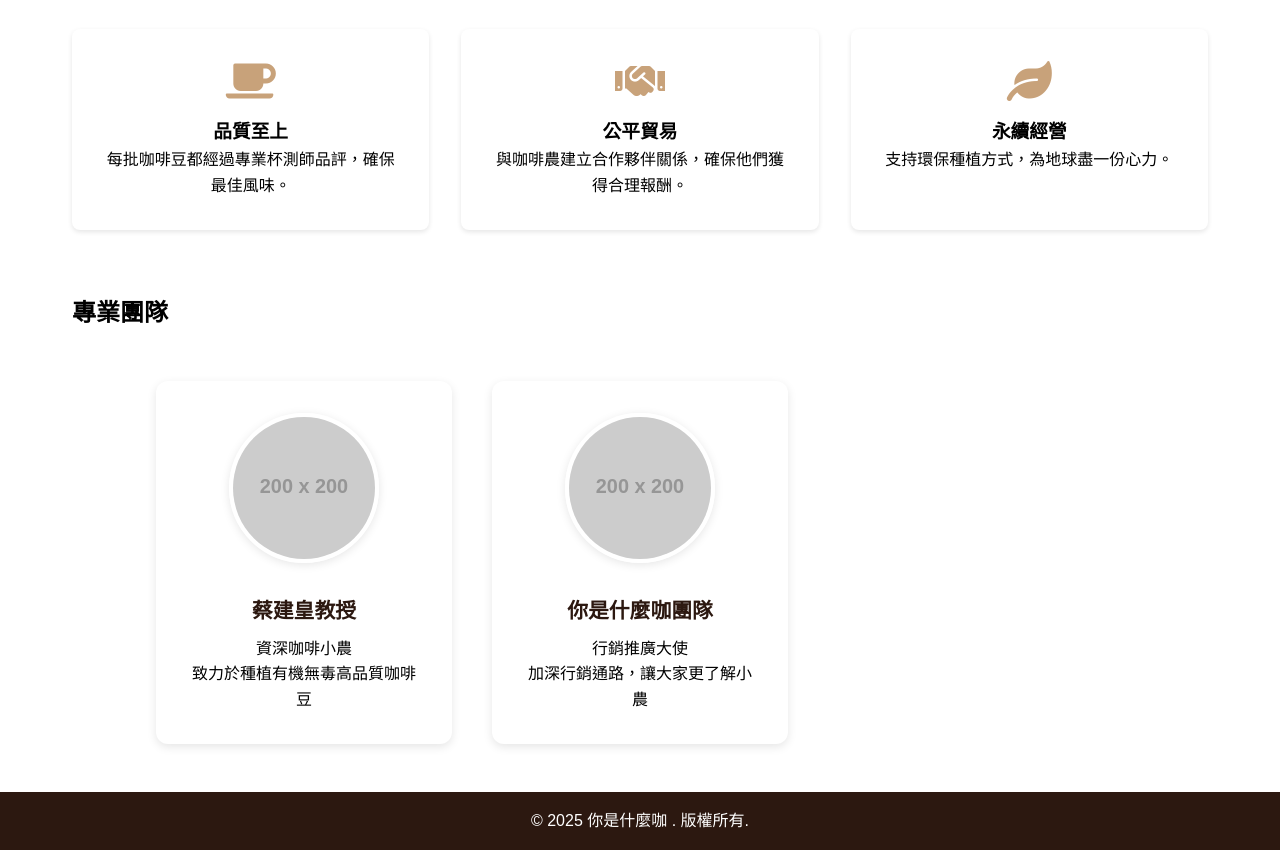
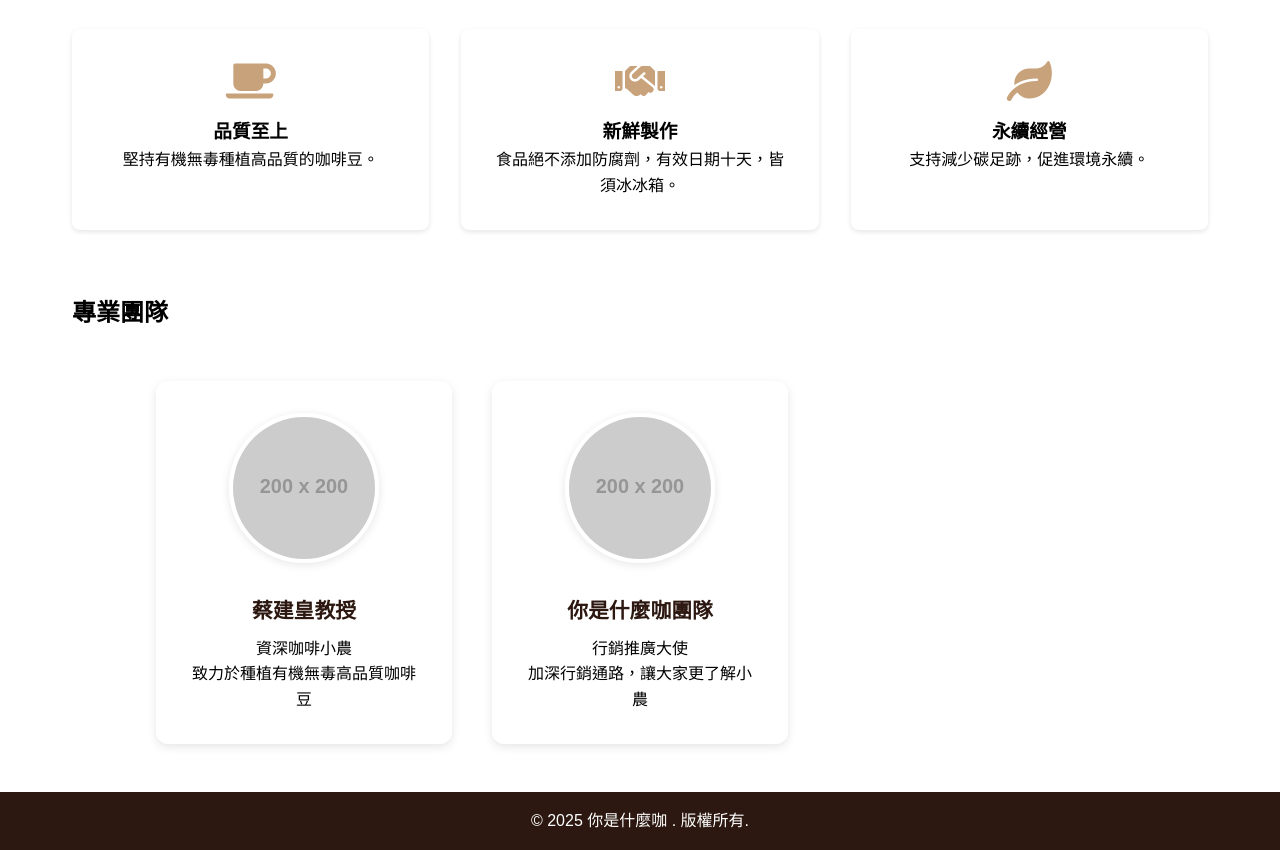
Before and after one commit to Wei070901/coffee_.github.io, a plain HTML site: page about.html in a window 1280 px wide. Shown: the part 1430-2280 px from the top of the page. Drawn offline with Linux system fonts and the light colour scheme; placeholder pictures from the web are drawn by us; a script that the page names is missing.

Commit message:
Update about.html

```diff
--- a/about.html
+++ b/about.html
@@ -68,17 +68,17 @@
                     <div class="value-card">
                         <i class="fas fa-coffee"></i>
                         <h3>品質至上</h3>
-                        <p>每批咖啡豆都經過專業杯測師品評，確保最佳風味。</p>
+                        <p>堅持有機無毒種植高品質的咖啡豆。</p>
                     </div>
                     <div class="value-card">
                         <i class="fas fa-handshake"></i>
-                        <h3>公平貿易</h3>
-                        <p>與咖啡農建立合作夥伴關係，確保他們獲得合理報酬。</p>
+                        <h3>新鮮製作</h3>
+                        <p>食品絕不添加防腐劑，有效日期十天，皆須冰冰箱。</p>
                     </div>
                     <div class="value-card">
                         <i class="fas fa-leaf"></i>
                         <h3>永續經營</h3>
-                        <p>支持環保種植方式，為地球盡一份心力。</p>
+                        <p>支持減少碳足跡，促進環境永續。</p>
                     </div>
                 </div>
             </div>
```
